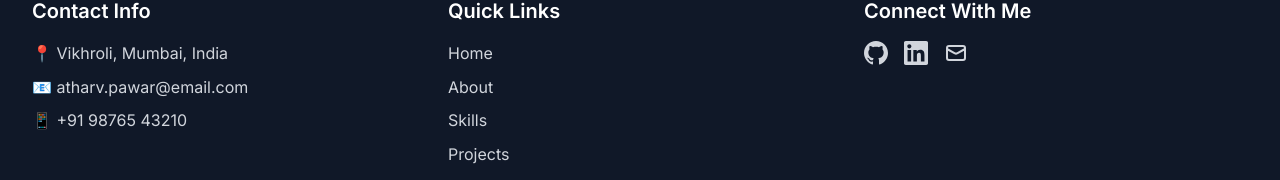
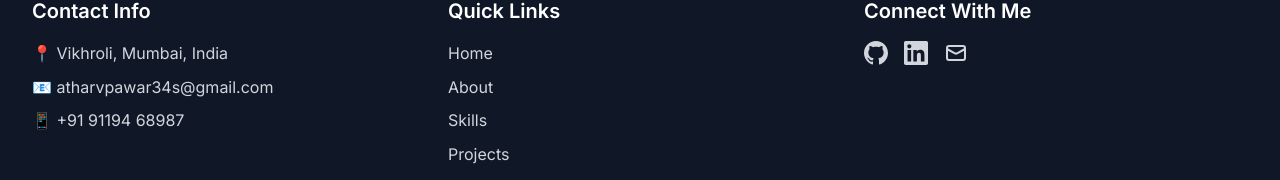
Before and after one commit to atharvapawar/My-Portfolio-Advance, a React (Vite) app: page / in a window 1280 px wide. Shown: the part 5499-5679 px from the top of the page. Built offline with nearby package versions, Linux system fonts and the light colour scheme.

Commit message:
adjusted links

```diff
--- a/src/components/sections/Contact.jsx
+++ b/src/components/sections/Contact.jsx
@@ -281,12 +281,12 @@ const Contact = () => {
                     variants={itemVariants}
                   >Email</motion.h4>
                   <motion.a
-                    href="mailto:atharv.pawar@email.com"
+                    href="mailto:atharvpawar34s@gmail.com"
                     className="text-primary-600 dark:text-primary-400 hover:text-primary-700 dark:hover:text-primary-300 transition-colors"
                     variants={itemVariants}
                     whileHover={{ scale: 1.05, color: "#4f46e5" }}
                   >
-                    atharv.pawar@email.com
+                    atharvpawar34s@gmail.com
                   </motion.a>
                 </motion.div>
               </motion.div>
@@ -447,7 +447,7 @@ const Contact = () => {
                   </motion.svg>
                 </motion.a>
                 <motion.a
-                  href="mailto:atharv.pawar@email.com"
+                  href="mailto:atharvpawar34s@gmail.com"
                   className="w-12 h-12 bg-gray-100 dark:bg-gray-700 rounded-xl flex items-center justify-center hover:bg-primary-100 dark:hover:bg-primary-900/30 hover:text-primary-600 dark:hover:text-primary-400 transition-all duration-300"
                   variants={itemVariants}
                   whileHover={{
--- a/src/components/sections/Footer.jsx
+++ b/src/components/sections/Footer.jsx
@@ -39,8 +39,8 @@ const Footer = () => {
               <h3 className="text-xl font-semibold mb-4">Contact Info</h3>
               <div className="space-y-2 text-gray-300">
                 <p>📍 Vikhroli, Mumbai, India</p>
-                <p>📧 atharv.pawar@email.com</p>
-                <p>📱 +91 98765 43210</p>
+                <p>📧 atharvpawar34s@gmail.com</p>
+                <p>📱 +91 91194 68987</p>
               </div>
             </div>
 
@@ -62,7 +62,7 @@ const Footer = () => {
               <h3 className="text-xl font-semibold mb-4">Connect With Me</h3>
               <div className="flex space-x-4">
                 <a
-                  href="https://github.com/yourusername"
+                  href="https://github.com/atharvapawar"
                   target="_blank"
                   rel="noopener noreferrer"
                   className="text-gray-300 hover:text-primary-400 transition-colors"
@@ -84,7 +84,7 @@ const Footer = () => {
                   </svg>
                 </a>
                 <a
-                  href="mailto:atharv.pawar@email.com"
+                  href="mailto:atharvpawar34s@gmail.com"
                   className="text-gray-300 hover:text-primary-400 transition-colors"
                   title="Email"
                 >
--- a/src/components/sections/Hero.jsx
+++ b/src/components/sections/Hero.jsx
@@ -218,7 +218,7 @@ const Hero = () => {
               </svg>
             </motion.a>
             <motion.a
-              href="mailto:atharv.pawar@email.com"
+              href="mailto:atharvpawar34s@gmail.com"
               className="text-gray-400 dark:text-gray-500 hover:text-primary-600 dark:hover:text-primary-400 transition-all duration-300"
               title="Email"
               whileHover={{ scale: 1.2, y: -5 }}
```
